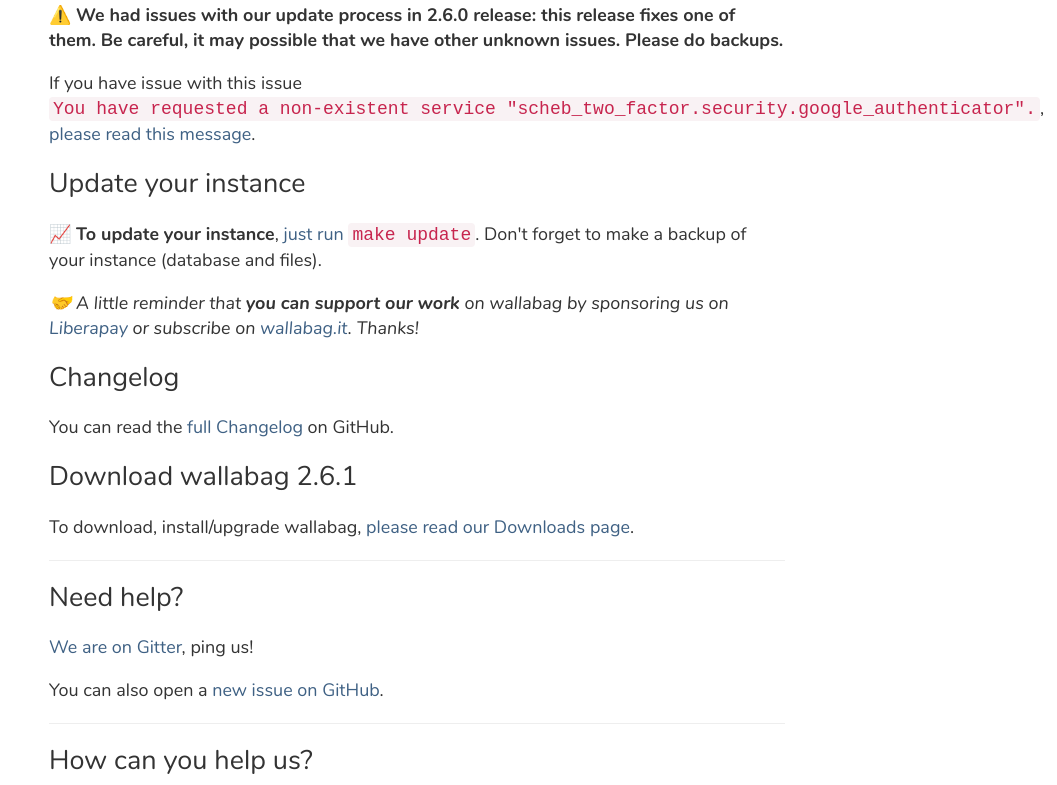
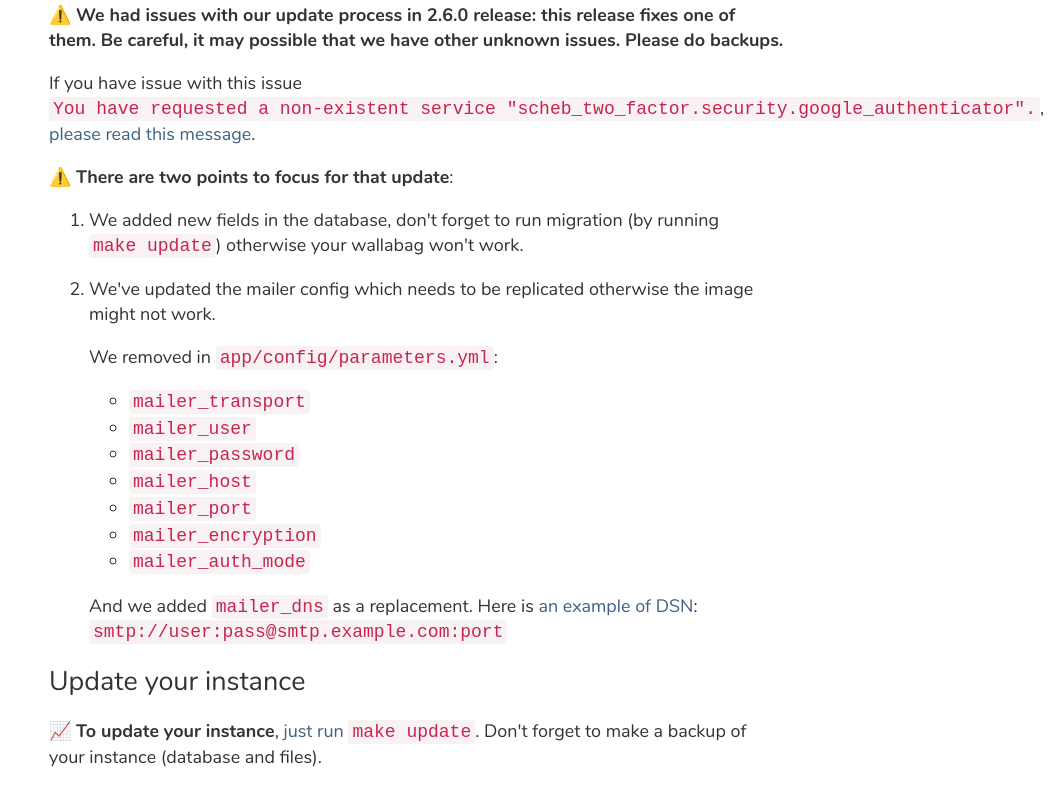
Before and after one commit to wallabag/website, an Eleventy site: page news/20230621-new-release-wallabag-261/index.md in a window 1280 px wide. Shown: the part 472-1257 px from the top of the page, without its empty margins (223-1280 px from the left). Built offline with nearby package versions, Linux system fonts and the light colour scheme; Eleventy itself is replaced by a stand-in of ours; files that its build step writes are made by us from their sources; no server answers; what node-fetch would draw is missing.

Commit message:
Update index.md

```diff
--- a/news/20230621-new-release-wallabag-261/index.md
+++ b/news/20230621-new-release-wallabag-261/index.md
@@ -7,6 +7,22 @@
 ⚠️ **We had issues with our update process in 2.6.0 release: this release fixes one of them. Be careful, it may possible that we have other unknown issues. Please do backups.**
 
 If you have issue with this issue `You have requested a non-existent service "scheb_two_factor.security.google_authenticator".`, [please read this message](https://github.com/wallabag/wallabag/issues/6649#issuecomment-1600262599).
+
+⚠️ **There are two points to focus for that update**:
+
+1. We added new fields in the database, don't forget to run migration (by running `make update`) otherwise your wallabag won't work.
+2. We've updated the mailer config which needs to be replicated otherwise the image might not work.
+
+   We removed in `app/config/parameters.yml`:
+   - `mailer_transport`
+   - `mailer_user`
+   - `mailer_password`
+   - `mailer_host`
+   - `mailer_port`
+   - `mailer_encryption`
+   - `mailer_auth_mode`
+
+   And we added `mailer_dns` as a replacement. Here is [an example of DSN](https://symfony.com/doc/4.4/mailer.html#using-built-in-transports): `smtp://user:pass@smtp.example.com:port`
 
 ## Update your instance
 
```
